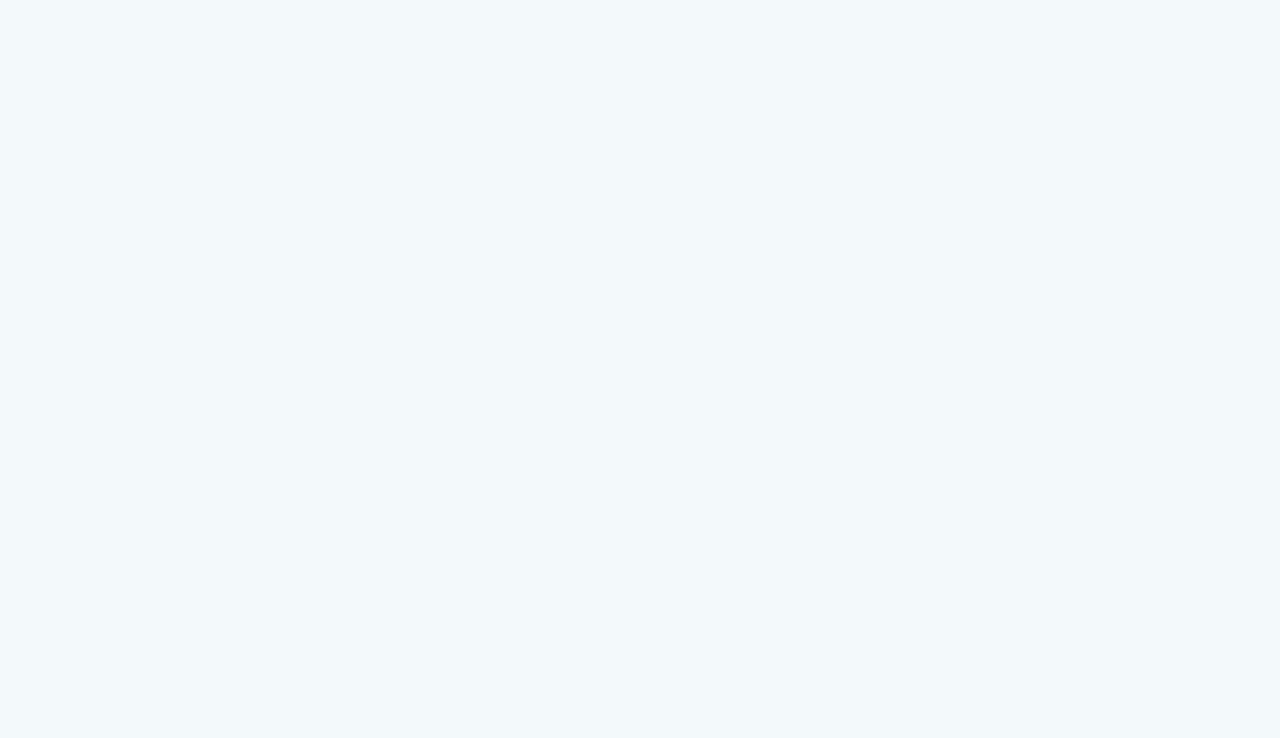
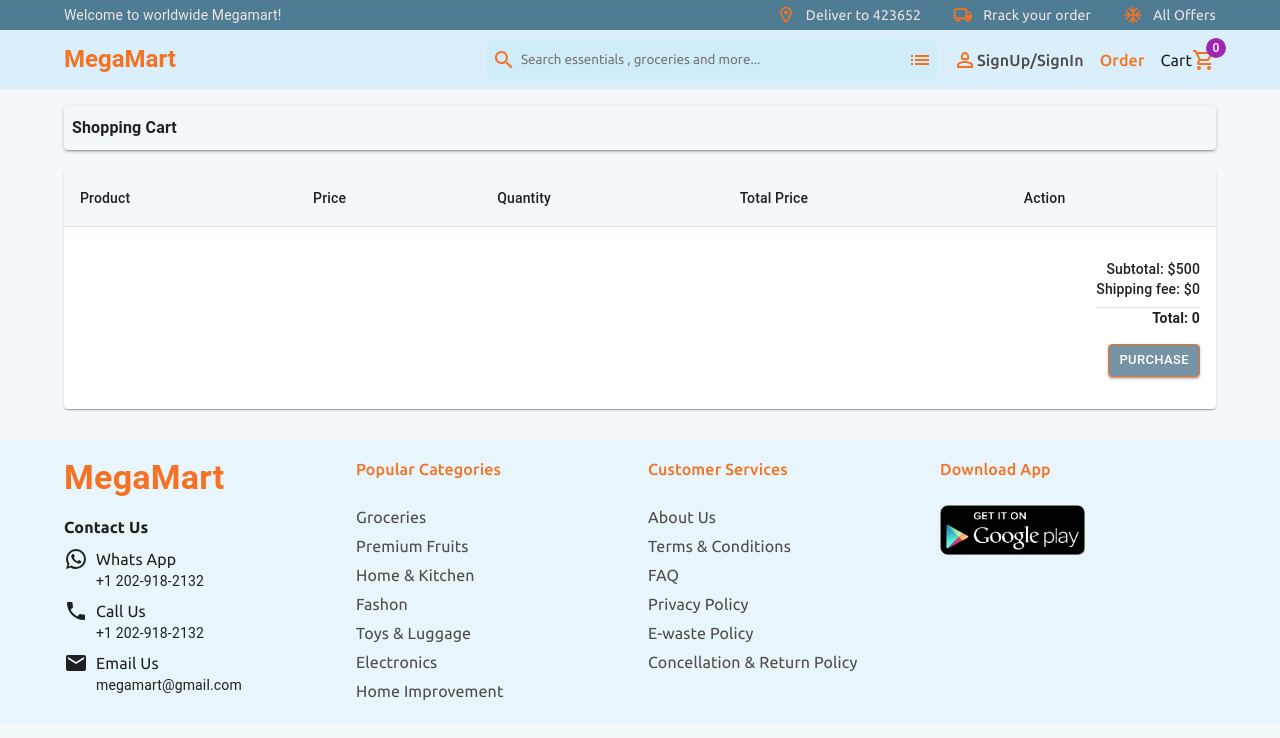
Before and after one commit to sksabbirhossain/megamart-client, a React (Create React App) app: page /order in a window 1280 px wide. Before the commit this address had no page. Shown: the top 738 px of the page. Built offline with nearby package versions, Linux system fonts and the light colour scheme.

Commit message:
created a order page

```diff
--- a/src/App.js
+++ b/src/App.js
@@ -3,6 +3,7 @@
 import { Route, Routes } from "react-router-dom";
 import Main from "./layouts/Main";
 import Home from "./pages/Home/Home";
+import Order from "./pages/Order/Order";
 import ProductDetails from "./pages/ProductDetails/ProductDetails";
 import SignIn from "./pages/SignIn/SignIn";
 import Signup from "./pages/Signup/Signup";
@@ -21,6 +22,7 @@
           <Route path="/product-details/:id" element={<ProductDetails />} />
           <Route path="/signup" element={<Signup />} />
           <Route path="/signin" element={<SignIn />} />
+          <Route path="/order" element={<Order />} />
         </Route>
       </Routes>
     </ThemeProvider>
--- a/src/components/Footer/Footer.js
+++ b/src/components/Footer/Footer.js
@@ -3,7 +3,7 @@
 import WhatsAppIcon from "@mui/icons-material/WhatsApp";
 import { Box, Container, Grid, Stack, Typography } from "@mui/material";
 import React from "react";
-import { NavLink } from "react-router-dom";
+import { Link } from "react-router-dom";
 import { FooterBox } from "../../styles/FooterBox/FooterBox";
 import { FooterLink } from "../../styles/FooterBox/FooterLink";
 import playStore from "../../images/playstore.png"
@@ -54,13 +54,13 @@
               <Box>
                 <Box display="flex" gap={1} mt={1}>
                   <FooterLink>
-                    <NavLink>Groceries</NavLink>
-                    <NavLink>Premium Fruits</NavLink>
-                    <NavLink>Home & Kitchen</NavLink>
-                    <NavLink>Fashon</NavLink>
-                    <NavLink>Toys & Luggage</NavLink>
-                    <NavLink>Electronics</NavLink>
-                    <NavLink>Home Improvement</NavLink>
+                    <Link>Groceries</Link>
+                    <Link>Premium Fruits</Link>
+                    <Link>Home & Kitchen</Link>
+                    <Link>Fashon</Link>
+                    <Link>Toys & Luggage</Link>
+                    <Link>Electronics</Link>
+                    <Link>Home Improvement</Link>
                   </FooterLink>
                 </Box>
               </Box>
@@ -74,12 +74,12 @@
               <Box>
                 <Box display="flex" gap={1} mt={1}>
                   <FooterLink>
-                    <NavLink>About Us</NavLink>
-                    <NavLink>Terms & Conditions</NavLink>
-                    <NavLink>FAQ</NavLink>
-                    <NavLink>Privacy Policy</NavLink>
-                    <NavLink>E-waste Policy</NavLink>
-                    <NavLink>Concellation & Return Policy</NavLink>
+                    <Link>About Us</Link>
+                    <Link>Terms & Conditions</Link>
+                    <Link>FAQ</Link>
+                    <Link>Privacy Policy</Link>
+                    <Link>E-waste Policy</Link>
+                    <Link>Concellation & Return Policy</Link>
                   </FooterLink>
                 </Box>
               </Box>
--- a/src/components/Navbar/CartListSidebar.js
+++ b/src/components/Navbar/CartListSidebar.js
@@ -3,6 +3,7 @@
 import DeleteIcon from "@mui/icons-material/Delete";
 import { Box, Button, SwipeableDrawer, Typography } from "@mui/material";
 import React from "react";
+import { Link } from "react-router-dom";
 import { useCart } from "../../contexts/CartContext";
 
 const CartListSidebar = ({ open, setOpen }) => {
@@ -80,7 +81,9 @@
           ))}
         </Box>
         <Box position="absolute" bottom="10px" width="90%" mt={4} mx={2}>
-          <Button fullWidth>Order</Button>
+          <Link to="/order">
+            <Button fullWidth>Order</Button>
+          </Link>
         </Box>
       </Box>
     </SwipeableDrawer>
--- a/src/components/Navbar/MainMenu.js
+++ b/src/components/Navbar/MainMenu.js
@@ -82,6 +82,7 @@
                 <Person2OutlinedIcon color="primary" /> SignUp/SignIn
               </Box>
             </NavLink>
+            <NavLink to="/order">Order</NavLink>
             <Box
               display="flex"
               sx={{ cursor: "pointer" }}
@@ -95,6 +96,8 @@
               </Badge>
             </Box>
           </Stack>
+
+          {/* responsive menu */}
           <Stack
             direction="row"
             spacing={1}
--- a/src/index.css
+++ b/src/index.css
@@ -21,3 +21,7 @@
   left: 0px;
   z-index: 10;
 }
+
+.active {
+  color: #f57224 !important;
+}
--- /dev/null
+++ b/src/pages/Order/Order.js
@@ -0,0 +1,121 @@
+import ArrowLeftIcon from "@mui/icons-material/ArrowLeft";
+import ArrowRightIcon from "@mui/icons-material/ArrowRight";
+import DeleteIcon from "@mui/icons-material/Delete";
+import {
+  Box,
+  Button,
+  Container,
+  Divider,
+  Paper,
+  Table,
+  TableBody,
+  TableCell,
+  TableContainer,
+  TableHead,
+  TableRow,
+  Typography,
+} from "@mui/material";
+import React from "react";
+import { useCart } from "../../contexts/CartContext";
+
+const Order = () => {
+  const { cart, increaseQty, decreaseQty, removeCart } = useCart();
+  return (
+    <Box>
+      <Container>
+        <Box boxShadow={2} p={1} borderRadius={1} mt={2}>
+          <Typography variant="subtitle1" fontWeight={700}>
+            Shopping Cart
+          </Typography>
+        </Box>
+        <Paper sx={{ width: "100%", overflow: "hidden", marginTop: "20px" }}>
+          <TableContainer>
+            <Table stickyHeader aria-label="sticky table">
+              <TableHead>
+                <TableRow>
+                  <TableCell align="left">Product</TableCell>
+                  <TableCell align="left">Price</TableCell>
+                  <TableCell align="left">Quantity</TableCell>
+                  <TableCell align="left">Total Price</TableCell>
+                  <TableCell align="left">Action</TableCell>
+                </TableRow>
+              </TableHead>
+              <TableBody>
+                {cart?.map((product) => (
+                  <TableRow>
+                    <TableCell align="left">
+                      <Box display="flex" alignItems="center">
+                        <img
+                          src={product.image}
+                          alt=""
+                          style={{ width: "50px" }}
+                        />
+                        <Typography
+                          sx={{ display: { xs: "none", sm: "flex" } }}
+                        >
+                          {product.title}
+                        </Typography>
+                      </Box>
+                    </TableCell>
+                    <TableCell align="left">${product.price}</TableCell>
+                    <TableCell align="left">
+                      <Box display="flex" alignItems="center">
+                        <span
+                          onClick={() => decreaseQty(product)}
+                          style={{ paddingRight: "10px", cursor: "pointer" }}
+                        >
+                          <ArrowLeftIcon />
+                        </span>
+                        <span>{product.quantity}</span>
+                        <span
+                          onClick={() => increaseQty(product)}
+                          style={{ paddingLeft: "10px", cursor: "pointer" }}
+                        >
+                          <ArrowRightIcon />
+                        </span>
+                      </Box>
+                    </TableCell>
+                    <TableCell align="left">
+                      ${product.price * product.quantity}
+                    </TableCell>
+                    <TableCell align="left">
+                      <span onClick={() => removeCart(product)}>
+                        <DeleteIcon color="primary" />
+                      </span>
+                    </TableCell>
+                  </TableRow>
+                ))}
+              </TableBody>
+            </Table>
+          </TableContainer>
+          <Box display="flex" justifyContent="flex-end" p={2}>
+            <Box py={2}>
+              <Typography variant="body2" textAlign="end" fontWeight={500}>
+                Subtotal: $500
+              </Typography>
+              <Typography
+                variant="body2"
+                textAlign="end"
+                fontWeight={500}
+                pb={1}
+              >
+                Shipping fee: $0
+              </Typography>
+              <Box>
+                <Divider />
+              </Box>
+              <Typography variant="body2" textAlign="end" fontWeight={700}>
+                Total: 0
+              </Typography>
+              <Box display="flex" justifyContent="flex-end" mt={2}>
+                <Button size="small">purchase</Button>
+              </Box>
+            </Box>
+          </Box>
+        </Paper>
+      </Container>
+    </Box>
+  );
+};
+
+export default Order;
```
